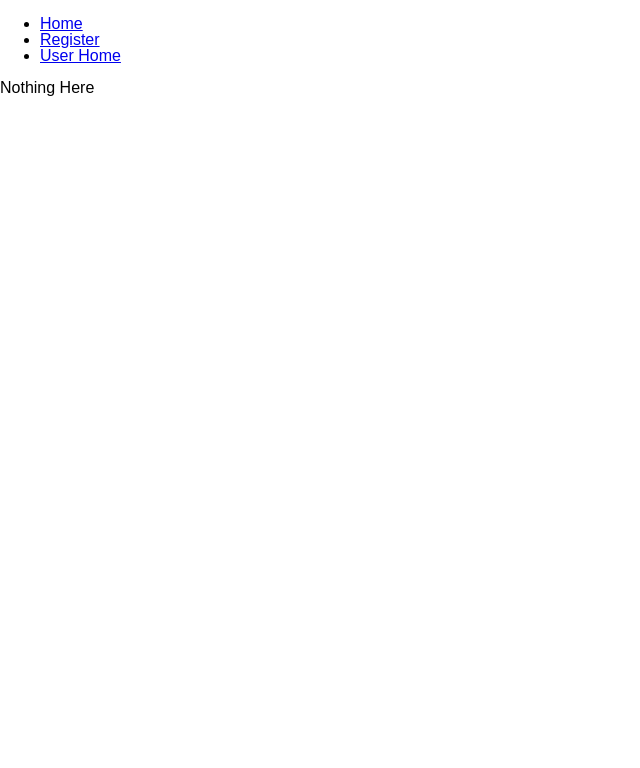
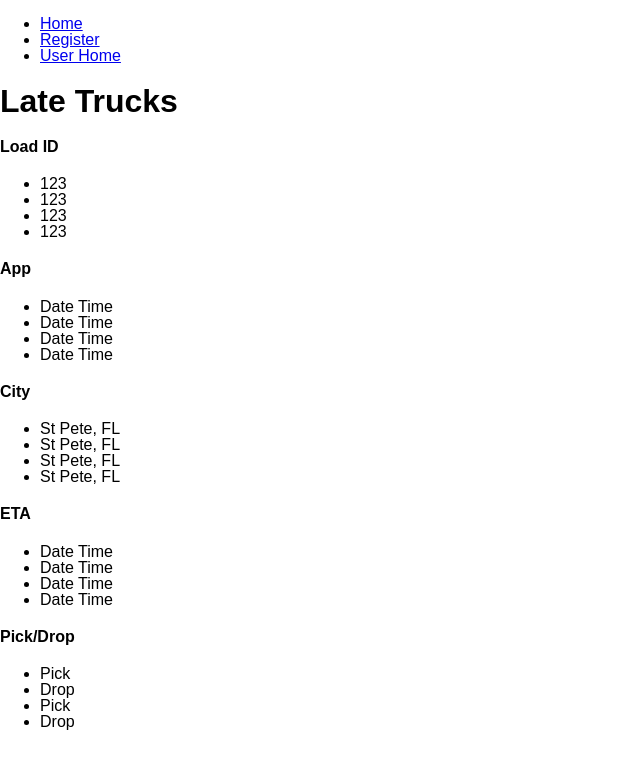
Before and after one commit to sbettaglio/truck-tracker, a React (Create React App) app: page /late in a window 1280 px wide. Shown: the top 768 px of the page, without its empty margins (0-640 px from the left). Built offline with nearby package versions, Linux system fonts and the light colour scheme.

Commit message:
htlm for new carrer ad carrier profiles

```diff
--- a/src/App.jsx
+++ b/src/App.jsx
@@ -5,6 +5,9 @@ import Register from './pages/Register'
 import HomePage from './pages/HomePage'
 import NotFound from './pages/NotFound'
 import Picks from './pages/Picks'
+import LateTrucks from './pages/LateTrucks'
+import CarrierProfiles from './pages/CarrierProfiles'
+import NewCarrier from './NewCarrier'
 
 const App = () => {
   return (
@@ -29,6 +32,9 @@ const App = () => {
         <Route exact path="/register" component={Register}></Route>
         <Route exact path="/userHome" component={UserHome}></Route>
         <Route exact path="/picks" component={Picks}></Route>
+        <Route exact path="/late" component={LateTrucks}></Route>
+        <Route exact path="/carriers" component={CarrierProfiles}></Route>
+        <Route exact path="/newCarrier" component={NewCarrier}></Route>
         <Route path="*" component={NotFound}></Route>
       </Switch>
     </Router>
--- /dev/null
+++ b/src/NewCarrier.jsx
@@ -0,0 +1,46 @@
+import React from 'react'
+
+const NewCarrier = () => {
+  return (
+    <>
+      <div>
+        <h1>Add New Carrier</h1>
+      </div>
+      <main>
+        <form>
+          <section>
+            <p>Carrier Name</p>
+            <input type="text" name="carrierName"></input>
+          </section>
+          <section>
+            <p>MC Number</p>
+            <input type="number" name="mcNumber"></input>
+          </section>
+          <section>
+            <p>Primary Contact</p>
+            <input type="test" name="primaryContact"></input>
+          </section>
+          <section>
+            <p>Phone</p>
+            <input type="tel" name="phone"></input>
+          </section>
+          <section>
+            <p>email</p>
+            <input type="email" name="email"></input>
+          </section>
+          <section>
+            <p>Home State</p>
+            <input type="text" name="homeState"></input>
+          </section>
+          <section>
+            <p>Valid Insurance</p>
+            <input type="checkbox" name="validInsurance"></input>
+          </section>
+          <button>Save Carrier</button>
+        </form>
+      </main>
+    </>
+  )
+}
+
+export default NewCarrier
--- /dev/null
+++ b/src/pages/CarrierProfiles.jsx
@@ -0,0 +1,51 @@
+import React from 'react'
+import { Link } from 'react-router-dom'
+
+const CarrierProfiles = () => {
+  return (
+    <>
+      <div>
+        <h1>Carrier Profile</h1>
+      </div>
+      <main>
+        <section>
+          <h4>Carrier Name</h4>
+          <p>Lorem Ipsum Express</p>
+        </section>
+        <section>
+          <h4>MC Number</h4>
+          <p>MC 445789</p>
+        </section>
+        <section>
+          <h4>Primary Contact</h4>
+          <p>Joe Ipsum</p>
+        </section>
+        <section>
+          <h4>Phone</h4>
+          <p>555-867-5309</p>
+        </section>
+        <section>
+          <h4>Email</h4>
+          <p>lorem@ipsum.com</p>
+        </section>
+        <section>
+          <h4>Setup Date</h4>
+          <p>01/12/1987</p>
+        </section>
+        <section>
+          <h4>Home State</h4>
+          <p>Florida</p>
+        </section>
+        <section>
+          <h4>Insurance</h4>
+          <p>Valid</p>
+        </section>
+        <button>
+          <Link to="/newCarrier">Update</Link>
+        </button>
+      </main>
+    </>
+  )
+}
+
+export default CarrierProfiles
--- /dev/null
+++ b/src/pages/LateTrucks.jsx
@@ -0,0 +1,60 @@
+import React from 'react'
+
+const LateTrucks = () => {
+  return (
+    <>
+      <div>
+        <h1>Late Trucks</h1>
+      </div>
+      <main>
+        <section>
+          <h4>Load ID</h4>
+          <ul>
+            <li>123</li>
+            <li>123</li>
+            <li>123</li>
+            <li>123</li>
+          </ul>
+        </section>
+        <section>
+          <h4>App</h4>
+          <ul>
+            <li>Date Time</li>
+            <li>Date Time</li>
+            <li>Date Time</li>
+            <li>Date Time</li>
+          </ul>
+        </section>
+        <section>
+          <h4>City</h4>
+          <ul>
+            <li>St Pete, FL</li>
+            <li>St Pete, FL</li>
+            <li>St Pete, FL</li>
+            <li>St Pete, FL</li>
+          </ul>
+        </section>
+        <section>
+          <h4>ETA</h4>
+          <ul>
+            <li>Date Time</li>
+            <li>Date Time</li>
+            <li>Date Time</li>
+            <li>Date Time</li>
+          </ul>
+        </section>
+        <section>
+          <h4>Pick/Drop</h4>
+          <ul>
+            <li>Pick</li>
+            <li>Drop</li>
+            <li>Pick</li>
+            <li>Drop</li>
+          </ul>
+        </section>
+      </main>
+    </>
+  )
+}
+
+export default LateTrucks
--- a/src/pages/UserHome.jsx
+++ b/src/pages/UserHome.jsx
@@ -13,13 +13,19 @@ const UserHome = () => {
             <Link to="/picks">Today's Picks</Link>
           </li>
           <li>
-            <Link>Today's Drops</Link>
+            <Link to="/drops">Today's Drops</Link>
           </li>
           <li>
-            <Link>Late Trucks</Link>
+            <Link to="/late">Late Trucks</Link>
           </li>
           <li>
-            <Link>Carrier Profiles</Link>
+            <Link to="/available">Available Loads</Link>
+          </li>
+          <li>
+            <Link to="/carriers">Carrier Profiles</Link>
+          </li>
+          <li>
+            <Link to="/newCarrier">New Carrier</Link>
           </li>
         </ul>
         <button>Sign Out</button>
```
